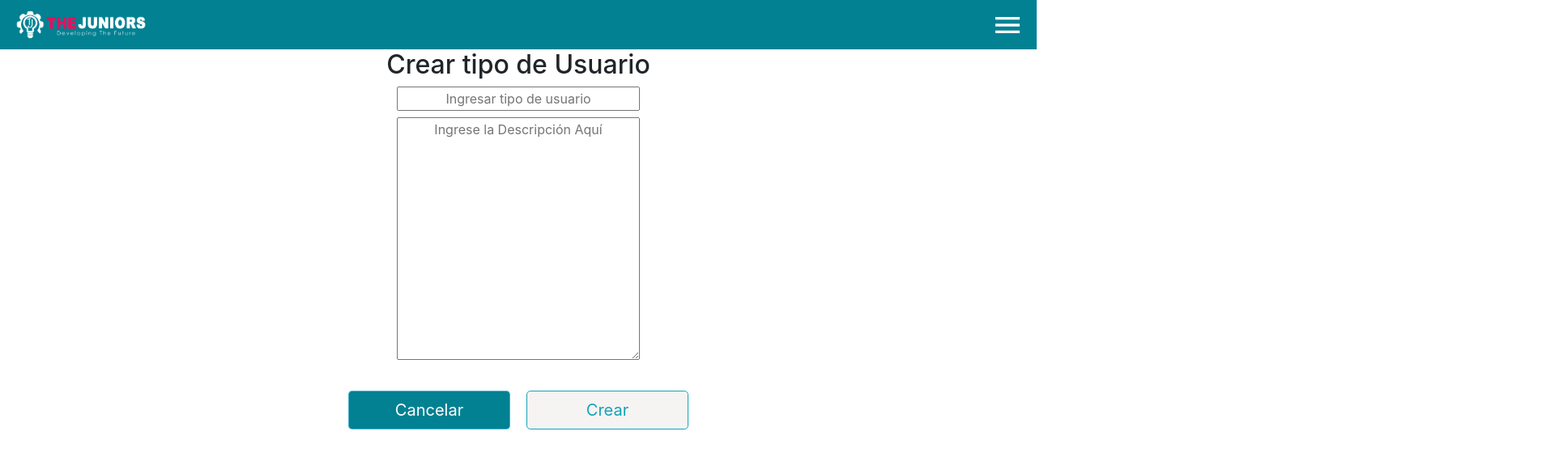
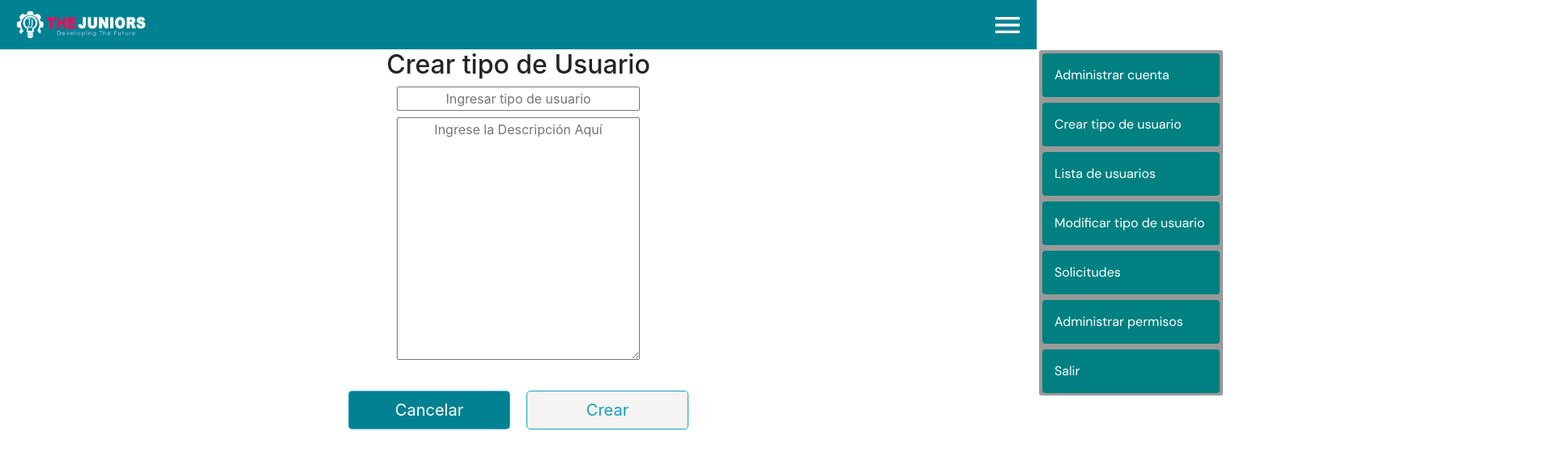
Before and after one commit to rylmfqt28/Gestion_Usuarios, a React (Create React App) app in the folder client/: page /crearTipoUsuario in a window 1280 px wide. Shown: the top 570 px of the page at 81% size, 1920 px wide, since content can reach past the window. Built offline with nearby package versions, Linux system fonts and the light colour scheme; sample sign-in values are in the browser's storage.

Commit message:
redirecionamiento del logo y ajuste en menu

```diff
--- a/client/src/components/menuAdmin/NavMenu.js
+++ b/client/src/components/menuAdmin/NavMenu.js
@@ -21,7 +21,7 @@
     return (
         <div className="barraNav">
             <nav className="navbar navbar-light justify-content-between">
-                <a className="navbar-brand" href="/crearTipoUsuario">
+                <a className="navbar-brand" href="/home">
                     <img className="logo" src={logo} height="35" alt="logo" />
                 </a>
                 <a className="nav-menu" id="btn-menu"  onClick={mostrarMenu}>
--- a/client/src/components/menuAdmin/menu.css
+++ b/client/src/components/menuAdmin/menu.css
@@ -2,7 +2,7 @@
 .nav{
 	position: absolute;
 	top: 62px;
-	right: -100%;
+	right: -230px;
 	width: 227px;
     transition: all 0.5s;
     margin-right: 0;
```
